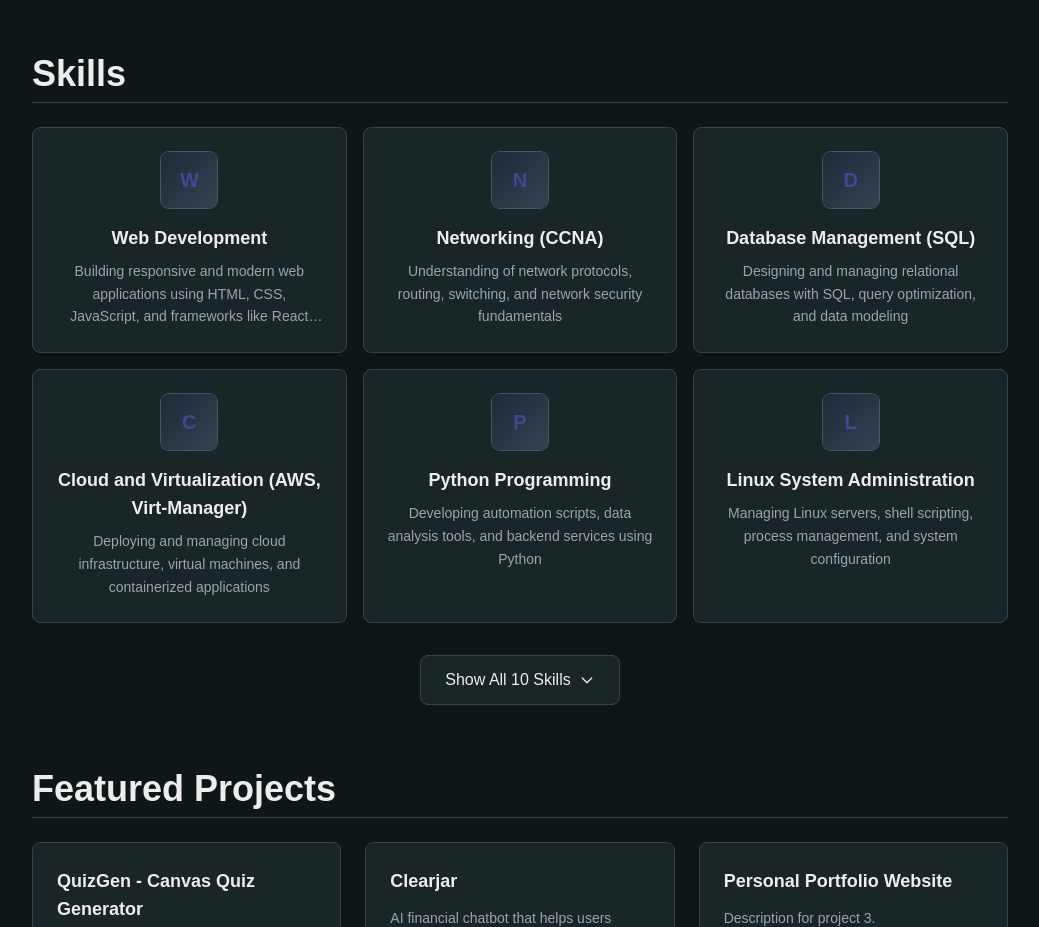
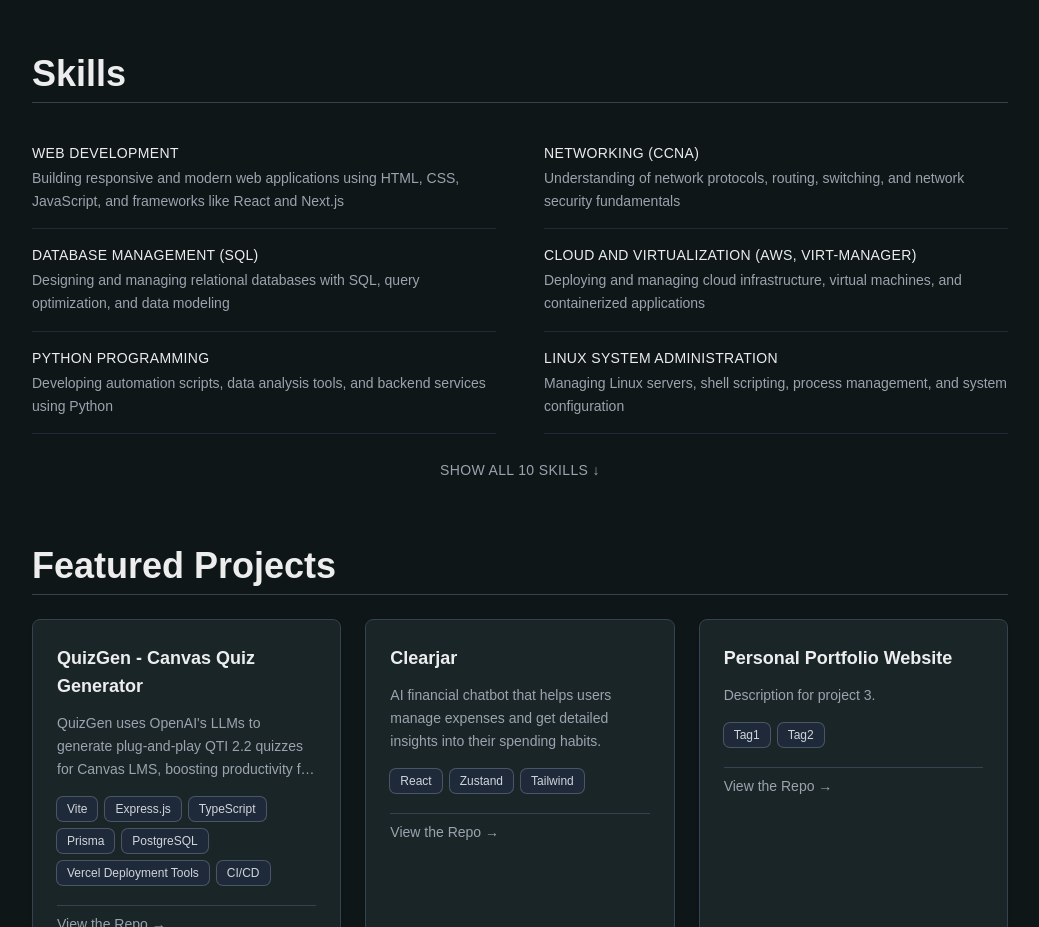
Before and after one commit to Stefans217/Portfolio-Website, a Next.js app in the folder portfolio-website/: page / in a window 1280 px wide. Shown: the part 1000-1927 px from the top of the page, without its empty margins (120-1159 px from the left). Built offline with nearby package versions, Linux system fonts and the light colour scheme.

Commit message:
fixed up skills section

```diff
--- a/portfolio-website/src/components/SkillCard.tsx
+++ b/portfolio-website/src/components/SkillCard.tsx
@@ -1,30 +1,10 @@
 import type { Skill } from "@/types/skill";
-import Image from "next/image";
 
-export default function SkillCard({ name, iconSrc, details }: Skill) {
+export default function SkillCard({ name, details }: Skill) {
     return (
-        <article className="group relative card-bg backdrop-blur-sm rounded-lg p-6 border border-gray-700 hover:border-gray-600 transition-all duration-200 hover:-translate-y-1 shadow-sm hover:shadow-md">
-            <div className="flex flex-col items-center text-center space-y-4">
-                {/* Icon */}
-                {iconSrc ? (
-                    <div className="w-14 h-14 flex items-center justify-center rounded-lg bg-gradient-to-br from-gray-800 to-gray-700 ring-1 ring-gray-600">
-                        <Image src={iconSrc} alt={`${name} icon`} width={36} height={36} className="object-contain opacity-90 group-hover:opacity-100 transition-opacity" />
-                    </div>
-                ) : (
-                    <div className="w-14 h-14 flex items-center justify-center rounded-lg bg-gradient-to-br from-gray-800 to-gray-700 ring-1 ring-gray-600">
-                        <span className="text-xl font-bold text-accent-2">{name.charAt(0)}</span>
-                    </div>
-                )}
-
-                {/* Content */}
-                <div className="w-full">
-                    <h3 className="text-lg font-semibold text-foreground mb-2 group-hover:text-accent-2 transition-colors">{name}</h3>
-                    <p className="text-sm text-muted line-clamp-3 leading-relaxed">{details}</p>
-                </div>
-            </div>
-
-            {/* Decorative corner accent */}
-            <div className="absolute top-0 right-0 w-16 h-16 bg-gradient-to-br from-purple-500/10 to-amber-500/10 rounded-bl-full opacity-0 group-hover:opacity-100 transition-opacity" />
+        <article className="py-4 border-b border-gray-800">
+            <h3 className="text-sm font-medium tracking-wide uppercase text-foreground mb-1">{name}</h3>
+            <p className="text-sm text-muted leading-relaxed">{details}</p>
         </article>
     );
 }
--- a/portfolio-website/src/components/SkillsGrid.tsx
+++ b/portfolio-website/src/components/SkillsGrid.tsx
@@ -20,12 +20,10 @@ export default function SkillsGrid({ skills, onExpand, onCollapse }: SkillsGridP
         setIsExpanded(newExpandedState);
 
         if (newExpandedState && onExpand) {
-            // Small delay to allow the animation to start before scrolling
             setTimeout(() => {
                 onExpand();
             }, 100);
         } else if (!newExpandedState && onCollapse) {
-            // Small delay to allow the animation to start before scrolling
             setTimeout(() => {
                 onCollapse();
             }, 100);
@@ -34,30 +32,19 @@ export default function SkillsGrid({ skills, onExpand, onCollapse }: SkillsGridP
 
     return (
         <div className="w-full">
-            <div className="grid grid-cols-1 sm:grid-cols-2 lg:grid-cols-3 gap-4">
+            <div className="grid grid-cols-1 md:grid-cols-2 gap-x-12">
                 {displayedSkills.map((s) => (
                     <SkillCard key={s.id} {...s} />
                 ))}
             </div>
 
             {shouldShowButton && (
-                <div className="mt-8 text-center">
-                    <button onClick={handleToggle} className="inline-flex items-center gap-2 px-6 py-3 card-bg border border-gray-700 rounded-lg text-foreground font-medium hover:bg-gray-800 transition-colors">
-                        {isExpanded ? (
-                            <>
-                                Show Less
-                                <svg className="w-4 h-4" fill="none" stroke="currentColor" viewBox="0 0 24 24">
-                                    <path strokeLinecap="round" strokeLinejoin="round" strokeWidth={2} d="M5 15l7-7 7 7" />
-                                </svg>
-                            </>
-                        ) : (
-                            <>
-                                Show All {skills.length} Skills
-                                <svg className="w-4 h-4" fill="none" stroke="currentColor" viewBox="0 0 24 24">
-                                    <path strokeLinecap="round" strokeLinejoin="round" strokeWidth={2} d="M19 9l-7 7-7-7" />
-                                </svg>
-                            </>
-                        )}
+                <div className="mt-6 text-center">
+                    <button
+                        onClick={handleToggle}
+                        className="cursor-pointer text-sm text-muted hover:text-foreground tracking-wide uppercase transition-colors duration-200 hover:underline underline-offset-4"
+                    >
+                        {isExpanded ? "Show Less ↑" : `Show All ${skills.length} Skills ↓`}
                     </button>
                 </div>
             )}
```
